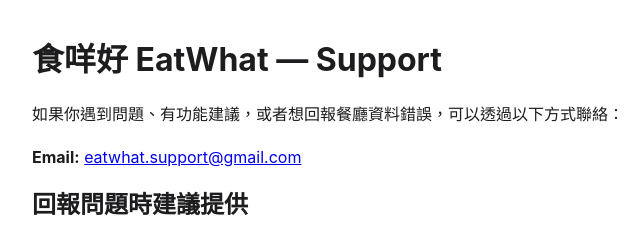
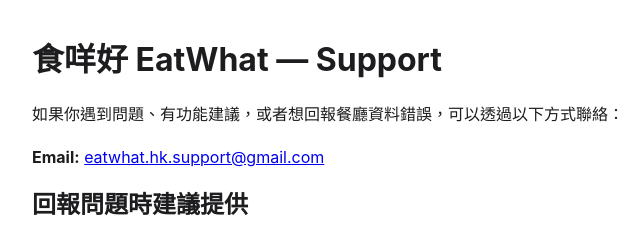
Before and after one commit to yutintinmarco/eatwhat-support, a plain HTML site: page index.html in a window 1280 px wide. Shown: the top 237 px of the page, 228-868 px from the left. Drawn offline with Linux system fonts and the light colour scheme.

Commit message:
Update support email

```diff
--- a/index.html
+++ b/index.html
@@ -13,7 +13,7 @@
 <h1>食咩好 EatWhat — Support</h1>
 <p>如果你遇到問題、有功能建議，或者想回報餐廳資料錯誤，可以透過以下方式聯絡：</p>
 
-<p><strong>Email:</strong> <a href="mailto:eatwhat.support@gmail.com">eatwhat.support@gmail.com</a></p>
+<p><strong>Email:</strong> <a href="mailto:eatwhat.hk.support@gmail.com">eatwhat.hk.support@gmail.com</a></p>
 
 <h2>回報問題時建議提供</h2>
 <ul>
```
